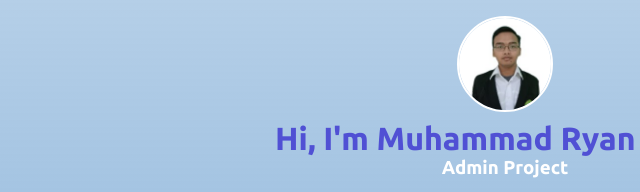
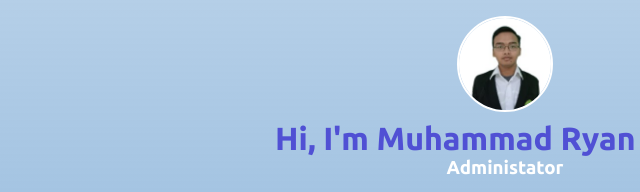
Before and after one commit to lmoo-m/masrian, a plain HTML site: page index.html in a window 1280 px wide. Shown: the top 192 px of the page, 135-775 px from the left. Drawn offline with nearby package versions, Linux system fonts and the light colour scheme.

Commit message:
Update index.html

```diff
--- a/index.html
+++ b/index.html
@@ -35,7 +35,7 @@
                     <img src="./img/profile.jpg" />
                 </div>
                 <h1>Hi, I'm Muhammad Ryan Syafi’i</h1>
-                <h3>Admin Project</h3>
+                <h3>Administator</h3>
             </header>
             <section class="content">
                 <section class="box easy-profile bg-white" data-aos="fade-up">
```
